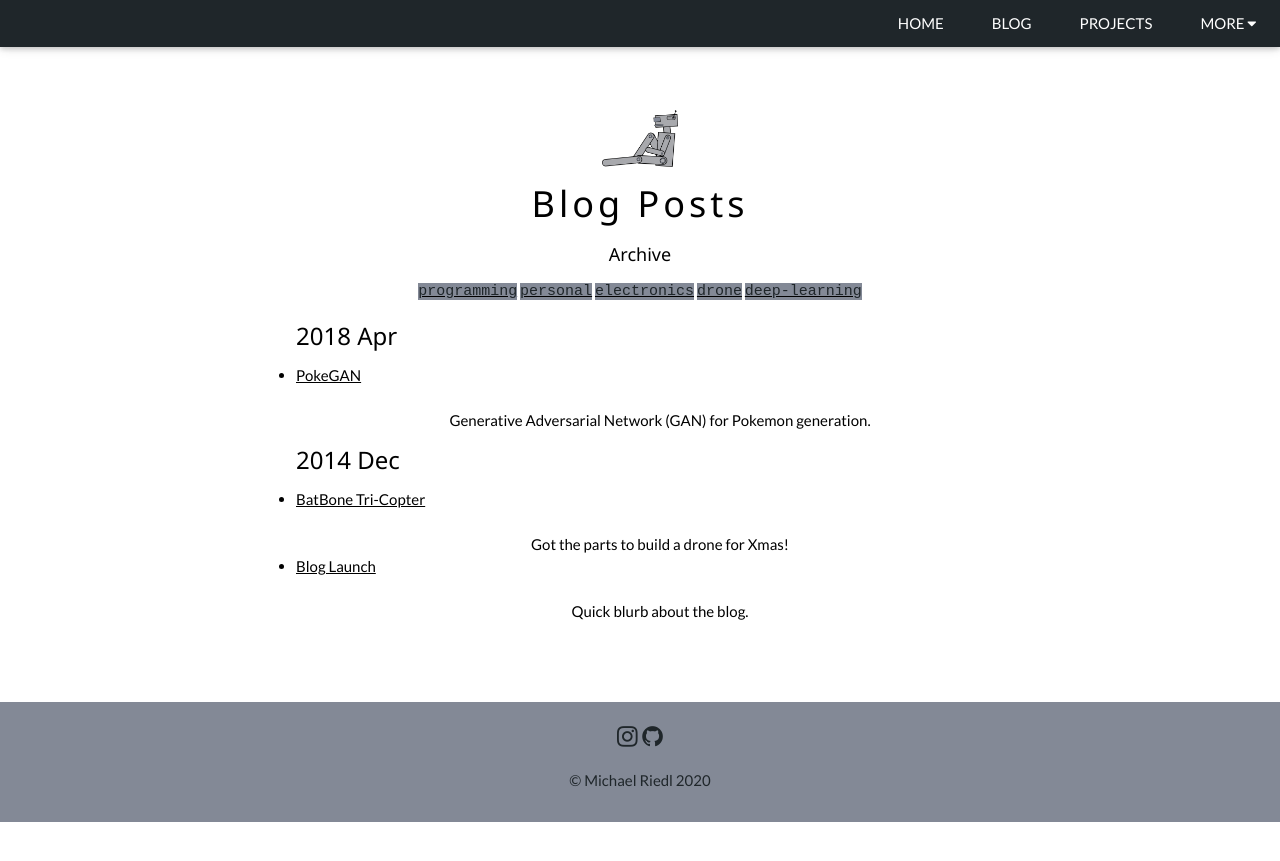
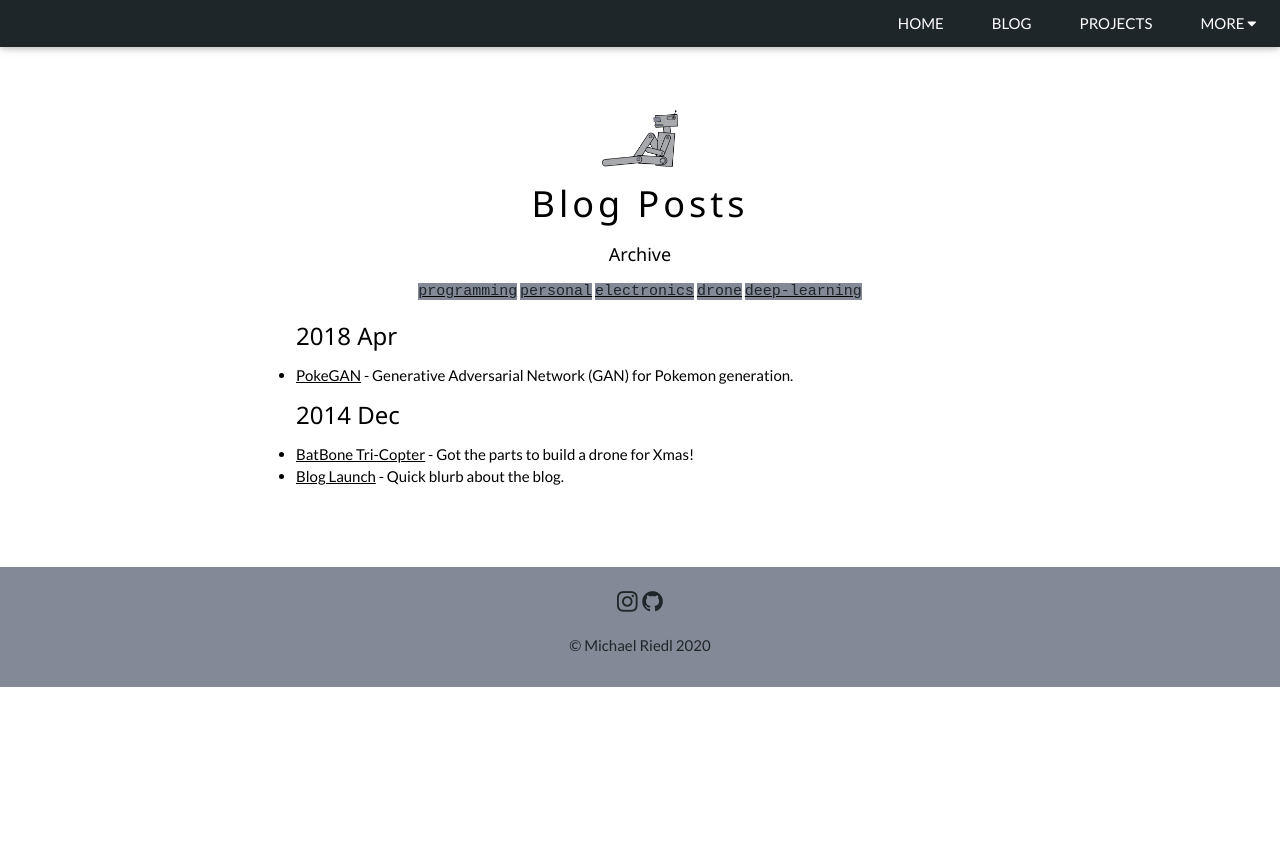
Before and after one commit to michaelriedl/michaelriedl.github.io, a Jekyll site: the page built from blog/index.html, in a window 1280 px wide. Shown: the top 861 px of the page. Built offline with Jekyll 4.4.1, drawn with Linux system fonts in a browser that asks for light colours.

Commit message:
Update blog.html

```diff
--- a/_layouts/blog.html
+++ b/_layouts/blog.html
@@ -20,9 +20,7 @@ layout: default
                         <h3 class="w3-justify">{{ post.date | date: '%Y %b' }}</h3>
                         {% endif %}
                 {% endunless %}
-                <li class="w3-justify"><a href="{{ post.url }}">{{ post.title }}</a></li>
-                <br>
-                {{ post.description }}
+                <li class="w3-justify"><a href="{{ post.url }}">{{ post.title }}</a> - {{ post.description }}</li>
             {% endfor %}
         </ul>
     </div>
```
